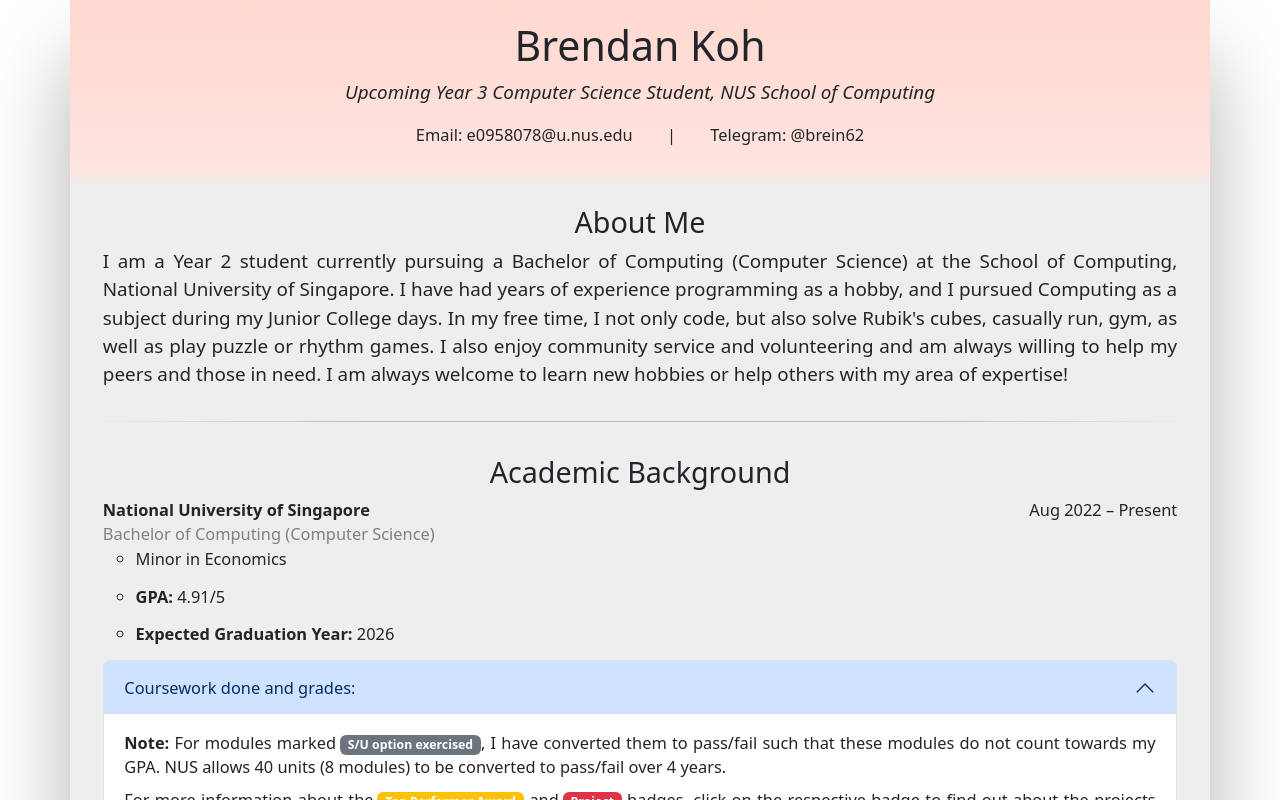
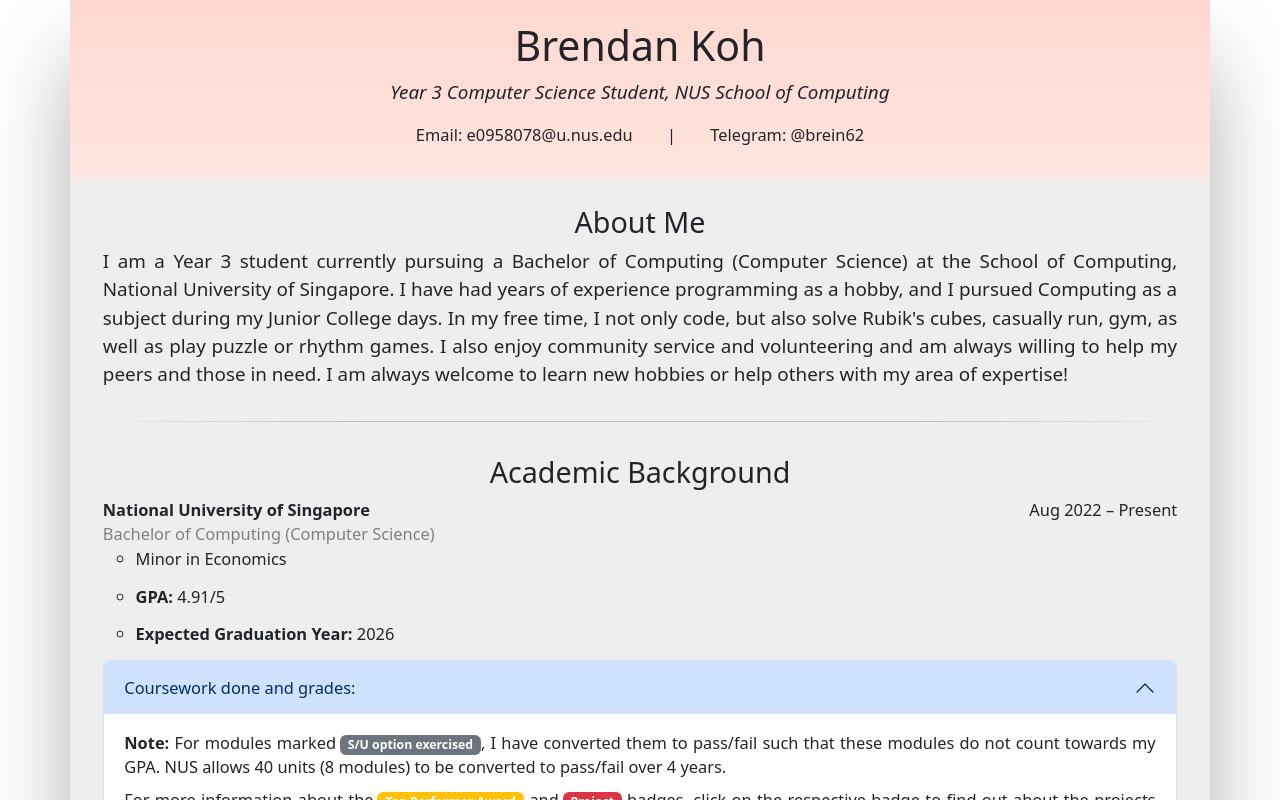
Before and after one commit to brein62/brein62.github.io, a React (Create React App) app: page /#/experience in a window 1280 px wide. Shown: the top 800 px of the page. Built offline with nearby package versions, Linux system fonts and the light colour scheme.

Commit message:
Update Y2/upcoming Y3 -> Y3

```diff
--- a/src/data/main-page/sections.js
+++ b/src/data/main-page/sections.js
@@ -6,7 +6,7 @@
       "title": "About Me & Experience",
       "img": [ "/personal/me-eating.jpg", "/personal/me-skiing.jpg" ],
       "href": "/#experience",
-      "content": "I am currently a Year 2 undergraduate studying Computer Science at the <a href=\"https://www.comp.nus.edu.sg/\">School of Computing, National University of Singapore (NUS)</a>. I am proficient in many programming languages including Python, C++, HTML/CSS/JavaScript and Java and have done several software engineering projects in the past. I have had many years of experience programming as a hobby beforehand."
+      "content": "I am currently a Year 3 undergraduate studying Computer Science at the <a href=\"https://www.comp.nus.edu.sg/\">School of Computing, National University of Singapore (NUS)</a>. I am proficient in many programming languages including Python, C++, HTML/CSS/JavaScript and Java and have done several software engineering projects in the past. I have had many years of experience programming as a hobby beforehand."
     },
     {
       "title": "Projects",
--- a/src/pages/Experience.tsx
+++ b/src/pages/Experience.tsx
@@ -21,7 +21,7 @@
         <article>
             <PageSection title="About Me">
                 <p className="big justify lastp">
-                    I am a Year 2 student currently pursuing a Bachelor of Computing (Computer Science) at the School of Computing, National University of Singapore. I have had years of experience programming as a hobby, and I pursued Computing as a subject during my Junior College days. In my free time, I not only code, but also solve Rubik's cubes, casually run, gym, as well as play puzzle or rhythm games. I also enjoy community service and volunteering and am always willing to help my peers and those in need. I am always welcome to learn new hobbies or help others with my area of expertise!
+                    I am a Year 3 student currently pursuing a Bachelor of Computing (Computer Science) at the School of Computing, National University of Singapore. I have had years of experience programming as a hobby, and I pursued Computing as a subject during my Junior College days. In my free time, I not only code, but also solve Rubik's cubes, casually run, gym, as well as play puzzle or rhythm games. I also enjoy community service and volunteering and am always willing to help my peers and those in need. I am always welcome to learn new hobbies or help others with my area of expertise!
                 </p>
             </PageSection>
             <MainPageDivider />
--- a/src/primary/Header.tsx
+++ b/src/primary/Header.tsx
@@ -8,7 +8,7 @@
     return (
         <header>
             <h1>Brendan Koh</h1>
-            <p className="big desc">Upcoming Year 3 Computer Science Student, NUS School of Computing</p>
+            <p className="big desc">Year 3 Computer Science Student, NUS School of Computing</p>
             <EmailTeleDisplay screenWidth={screenWidth}/>
         </header>
     );
```
Also changed, not shown: 1 other file (tests, documents, lock files or other folders).
